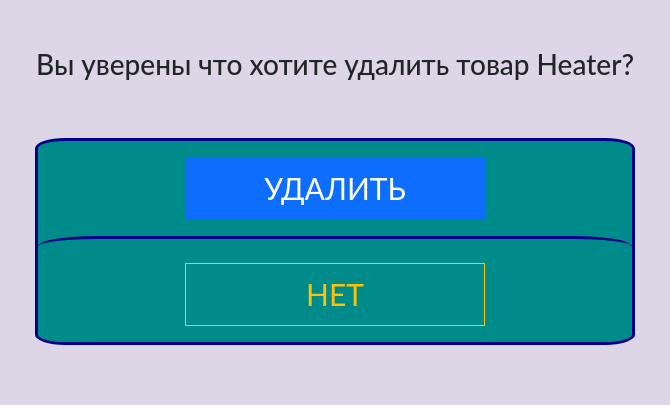
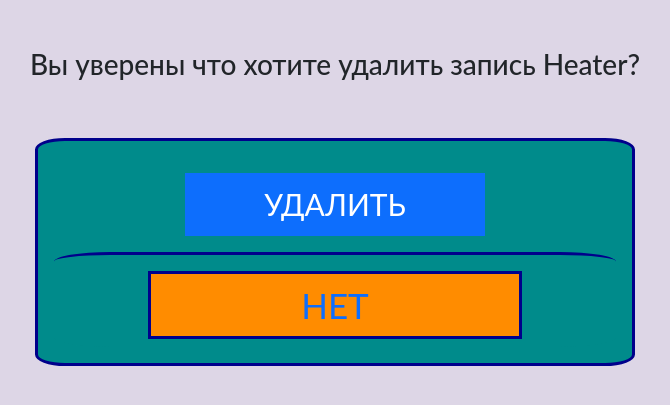
Before and after one commit to PandoraGrims/Online_Store, a Django app: page /delete_good/13/ in a window 1280 px wide. Shown: the part 56-461 px from the top of the page, without its empty margins (305-975 px from the left). Run offline with Django 4.2, Linux system fonts and the light colour scheme; data comes from the database, SQL or seed files in the repository.

Commit message:
Решил проблему с удалением Добавил модалку на главную страницу с товаром(в разработке) Украсил текст

```diff
--- a/online_store/webapp/templates/delete_good.html
+++ b/online_store/webapp/templates/delete_good.html
@@ -2,7 +2,8 @@
 
 {% block content %}
 
-    <h3 class="head_text pt-5 pb-5" style="text-align: center">Вы уверены что хотите удалить товар {{ good.title }}?</h3>
+    <h3 class="head_text pt-5 pb-5" style="text-align: center">Вы уверены что хотите удалить
+        запись {{ good.title }}?</h3>
     <form action="" method="post">
         {% csrf_token %}
         <div class="d-flex justify-content-center">
@@ -10,20 +11,16 @@
                  style="background-color: darkcyan; border: 3px solid darkblue; border-radius: 5%; width: 600px;">
                 <div class="card-body">
                     <button type="submit" style="width: 300px; font-size: 30px"
-                            class="btn btm-input btn-primary btn-lg py-2  text-uppercase rounded-0"
+                            class="btn btm-input btn-primary btn-lg py-2 my-3 text-uppercase rounded-0"
                             data-bs-dismiss="modal">
                         Удалить
                     </button>
-                    </a>
 
-                </div>
-                <div class="card-link pt-3 pt-4 pb-3" href="{% url "index" %}"
-                     style="border-top: 3px solid darkblue;border-radius: 10%; background-color: darkcyan">
-                    <button type="submit" style="width: 300px; font-size: 30px"
-                            class="btn btm-input btn-outline-warning btn-lg py-2  text-uppercase rounded-0"
-                            data-bs-dismiss="modal">
-                        Нет
-                    </button>
+                    <div class="card-link pt-3 pt-4 pb-3"
+                         style="border-top: 3px solid darkblue;border-radius: 10%; background-color: darkcyan">
+                        <a href="{% url "index" %}"
+                           style="text-decoration: none; padding-left: 150px; padding-top: 10px; padding-bottom: 10px; padding-right: 150px;font-size: 35px; background-color: darkorange; border: 3px solid darkblue;">НЕТ</a>
+                    </div>
                 </div>
             </div>
         </div>
--- a/online_store/webapp/templates/good_form.html
+++ b/online_store/webapp/templates/good_form.html
@@ -1,4 +1,4 @@
-<form action='' method="post">
+<form action={{ action }} method="post">
     {% csrf_token %}
     {{ form.as_p }}
     <br/>
--- a/online_store/webapp/views.py
+++ b/online_store/webapp/views.py
@@ -7,7 +7,8 @@
 
 def good_list_view(request):
     goods = Good.objects.order_by("-created_at")
-    context = {"goods": goods}
+    form = GoodForm()
+    context = {"goods": goods, "form": form}
     return render(request, "index.html", context)
 
 
```
Also changed, not shown: online_store/webapp/templates/index.html (+43 -8 lines), online_store/webapp/migrations/0006_alter_good_price.py (added).
